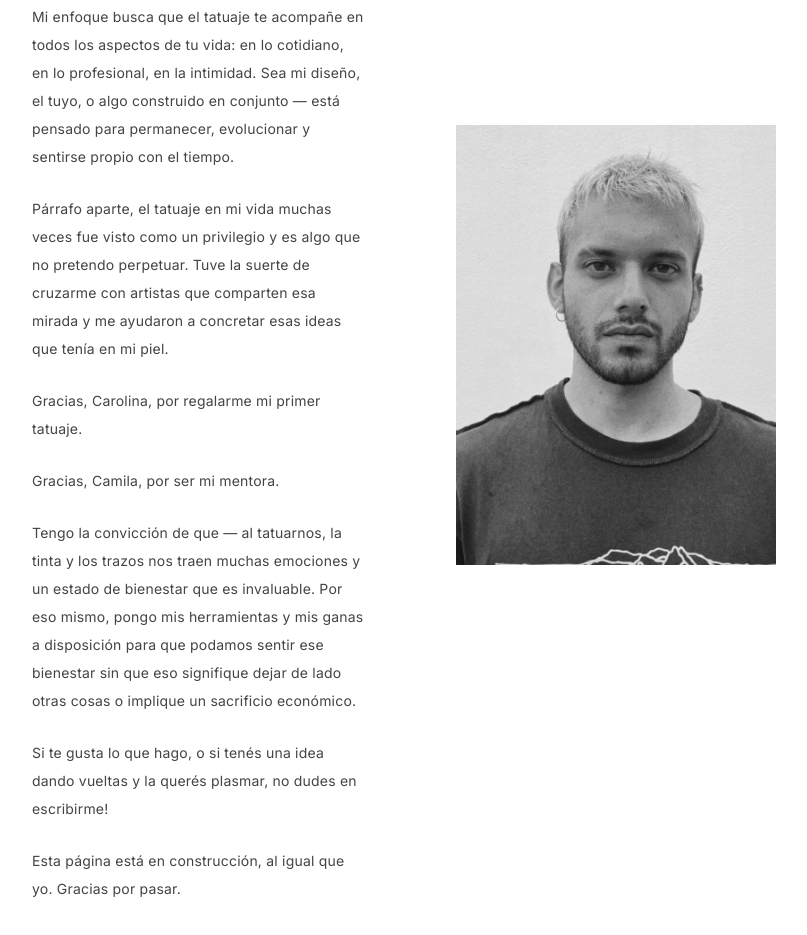
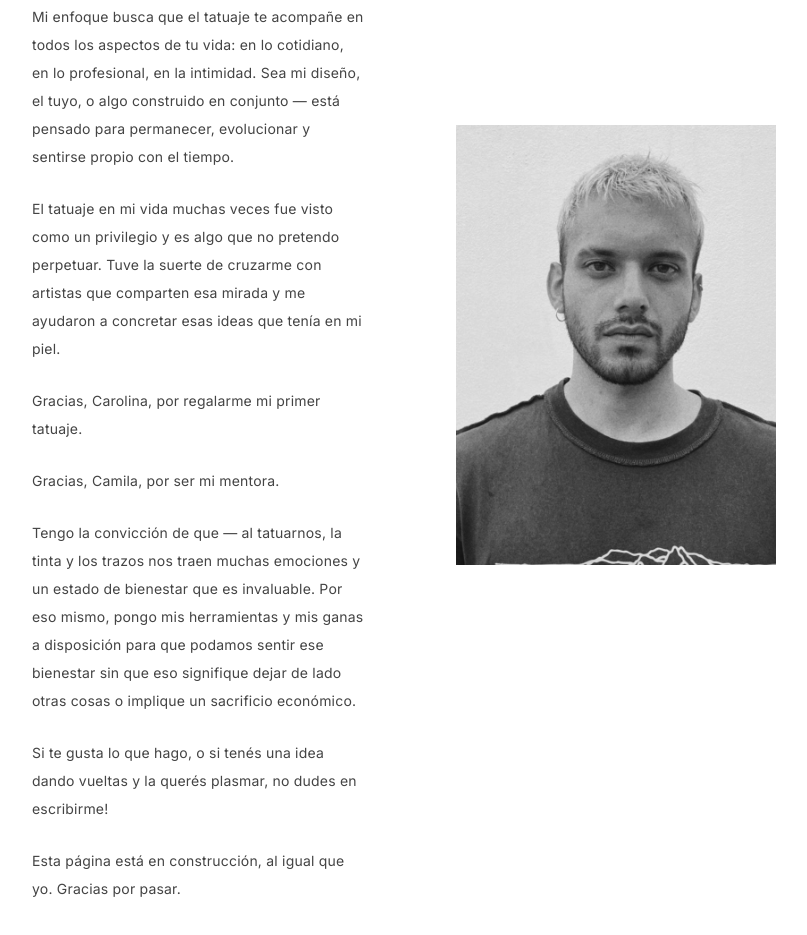
Before and after one commit to erostbf/erostbf, a plain HTML site: page index.html in a window 1280 px wide. Shown: the part 3337-4272 px from the top of the page, without its empty margins (236-1043 px from the left). Drawn offline with Linux system fonts and the light colour scheme.

Commit message:
Update index.html

```diff
--- a/index.html
+++ b/index.html
@@ -296,7 +296,7 @@ img {
       <p>Tatuador de fine line enfocado en el equilibrio y la composición atemporal.</p>
       <p>Cada pieza es diseñada para coexistir naturalmente con el cuerpo — no como algo ajeno, sino como parte de un todo.</p>
       <p>Mi enfoque busca que el tatuaje te acompañe en todos los aspectos de tu vida: en lo cotidiano, en lo profesional, en la intimidad. Sea mi diseño, el tuyo, o algo construido en conjunto — está pensado para permanecer, evolucionar y sentirse propio con el tiempo.</p>
-      <p>Párrafo aparte, el tatuaje en mi vida muchas veces fue visto como un privilegio y es algo que no pretendo perpetuar. Tuve la suerte de cruzarme con artistas que comparten esa mirada y me ayudaron a concretar esas ideas que tenía en mi piel.</p>
+      <p>El tatuaje en mi vida muchas veces fue visto como un privilegio y es algo que no pretendo perpetuar. Tuve la suerte de cruzarme con artistas que comparten esa mirada y me ayudaron a concretar esas ideas que tenía en mi piel.</p>
       <p>Gracias, Carolina, por regalarme mi primer tatuaje.</p>
       <p>Gracias, Camila, por ser mi mentora.</p>
       <p>Tengo la convicción de que — al tatuarnos, la tinta y los trazos nos traen muchas emociones y un estado de bienestar que es invaluable. Por eso mismo, pongo mis herramientas y mis ganas a disposición para que podamos sentir ese bienestar sin que eso signifique dejar de lado otras cosas o implique un sacrificio económico.</p>
```
